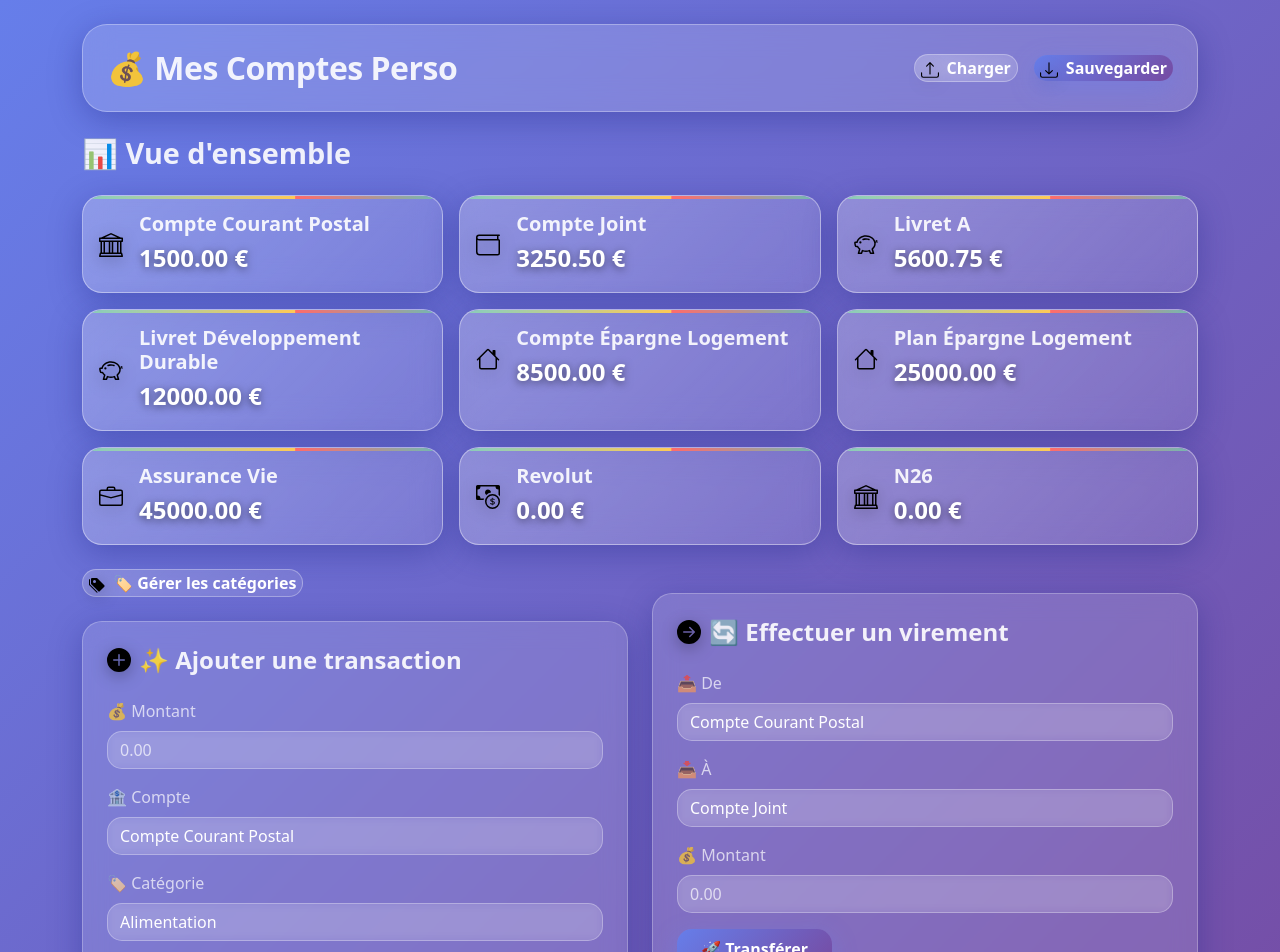
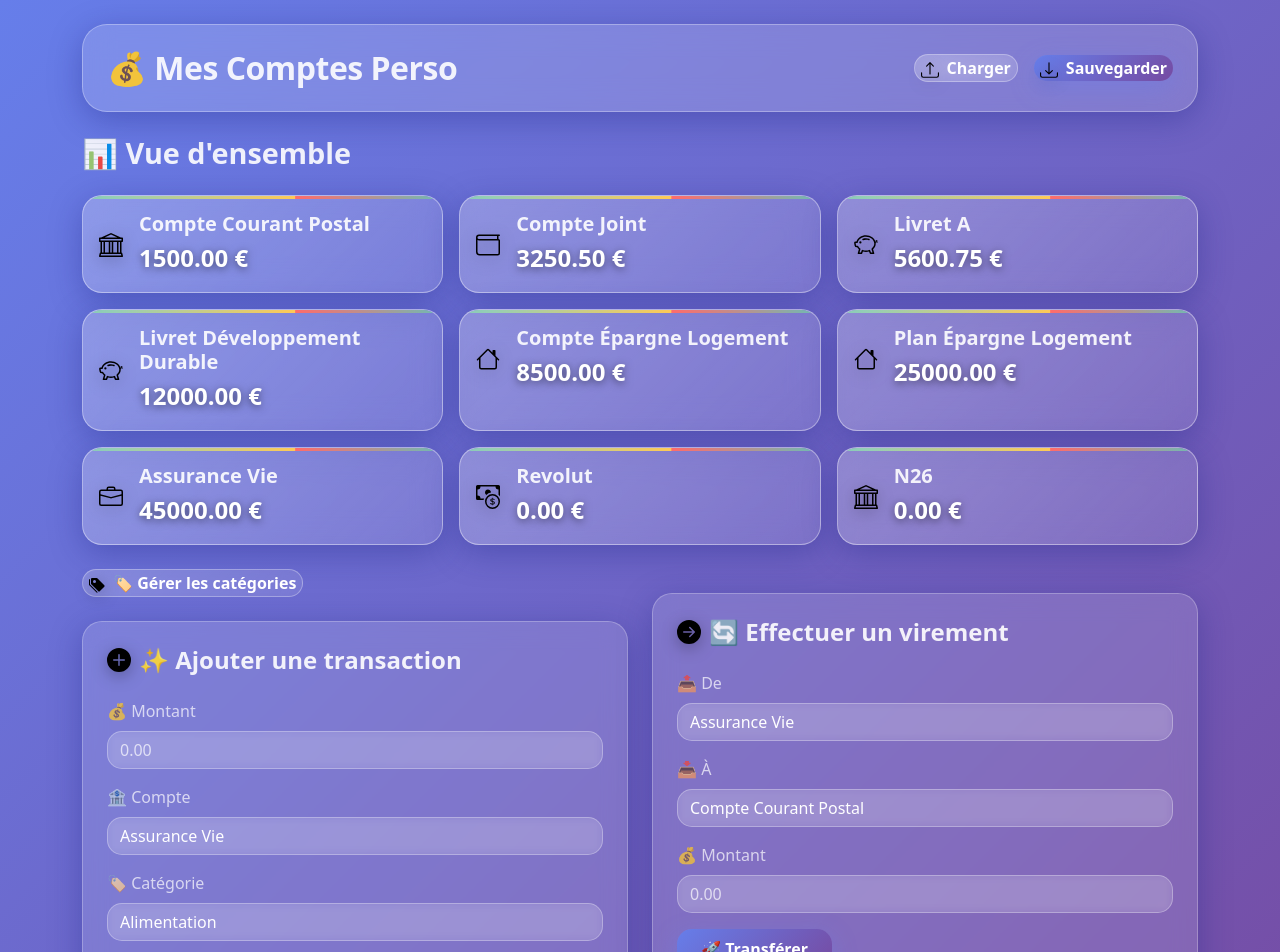
Before and after one commit to almoha73/comptes-perso, a React (Vite) app: page / in a window 1280 px wide. Shown: the top 952 px of the page. Built offline with nearby package versions, Linux system fonts and the light colour scheme.

Commit message:
Trier les comptes par ordre alphabétique

```diff
--- a/src/components/AddTransaction.tsx
+++ b/src/components/AddTransaction.tsx
@@ -11,8 +11,9 @@ interface AddTransactionProps {
 
 const AddTransaction: React.FC<AddTransactionProps> = ({ accounts, categories, onAddTransaction }) => {
   const sortedCategories = [...categories].sort();
+  const sortedAccounts = [...accounts].sort((a, b) => a.name.localeCompare(b.name));
   const [amount, setAmount] = useState('');
-  const [accountId, setAccountId] = useState(accounts[0]?.id || '');
+  const [accountId, setAccountId] = useState(sortedAccounts[0]?.id || '');
   const [category, setCategory] = useState(categories[0] || '');
   const [type, setType] = useState('expense');
 
@@ -53,7 +54,7 @@ const AddTransaction: React.FC<AddTransactionProps> = ({ accounts, categories, o
           <div className="mb-3">
             <label htmlFor="account" className="form-label text-glass-muted">🏦 Compte</label>
             <select className="form-select glass-input" id="account" value={accountId} onChange={(e) => setAccountId(e.target.value)}>
-              {accounts.map(acc => <option key={acc.id} value={acc.id}>{acc.name}</option>)}
+              {sortedAccounts.map(acc => <option key={acc.id} value={acc.id}>{acc.name}</option>)}
             </select>
           </div>
           <div className="mb-3">
--- a/src/components/TransferMoney.tsx
+++ b/src/components/TransferMoney.tsx
@@ -9,8 +9,9 @@ interface TransferMoneyProps {
 }
 
 const TransferMoney: React.FC<TransferMoneyProps> = ({ accounts, onTransfer }) => {
-  const [fromAccount, setFromAccount] = useState(accounts[0]?.id || '');
-  const [toAccount, setToAccount] = useState(accounts[1]?.id || '');
+  const sortedAccounts = [...accounts].sort((a, b) => a.name.localeCompare(b.name));
+  const [fromAccount, setFromAccount] = useState(sortedAccounts[0]?.id || '');
+  const [toAccount, setToAccount] = useState(sortedAccounts[1]?.id || '');
   const [amount, setAmount] = useState('');
 
   const handleSubmit = (e: React.FormEvent) => {
@@ -32,13 +33,13 @@ const TransferMoney: React.FC<TransferMoneyProps> = ({ accounts, onTransfer }) =
           <div className="mb-3">
             <label htmlFor="fromAccount" className="form-label text-glass-muted">📤 De</label>
             <select className="form-select glass-input" id="fromAccount" value={fromAccount} onChange={(e) => setFromAccount(e.target.value)}>
-              {accounts.map(acc => <option key={acc.id} value={acc.id}>{acc.name}</option>)}
+              {sortedAccounts.map(acc => <option key={acc.id} value={acc.id}>{acc.name}</option>)}
             </select>
           </div>
           <div className="mb-3">
             <label htmlFor="toAccount" className="form-label text-glass-muted">📥 À</label>
             <select className="form-select glass-input" id="toAccount" value={toAccount} onChange={(e) => setToAccount(e.target.value)}>
-              {accounts.map(acc => <option key={acc.id} value={acc.id}>{acc.name}</option>)}
+              {sortedAccounts.map(acc => <option key={acc.id} value={acc.id}>{acc.name}</option>)}
             </select>
           </div>
           <div className="mb-3">
```
